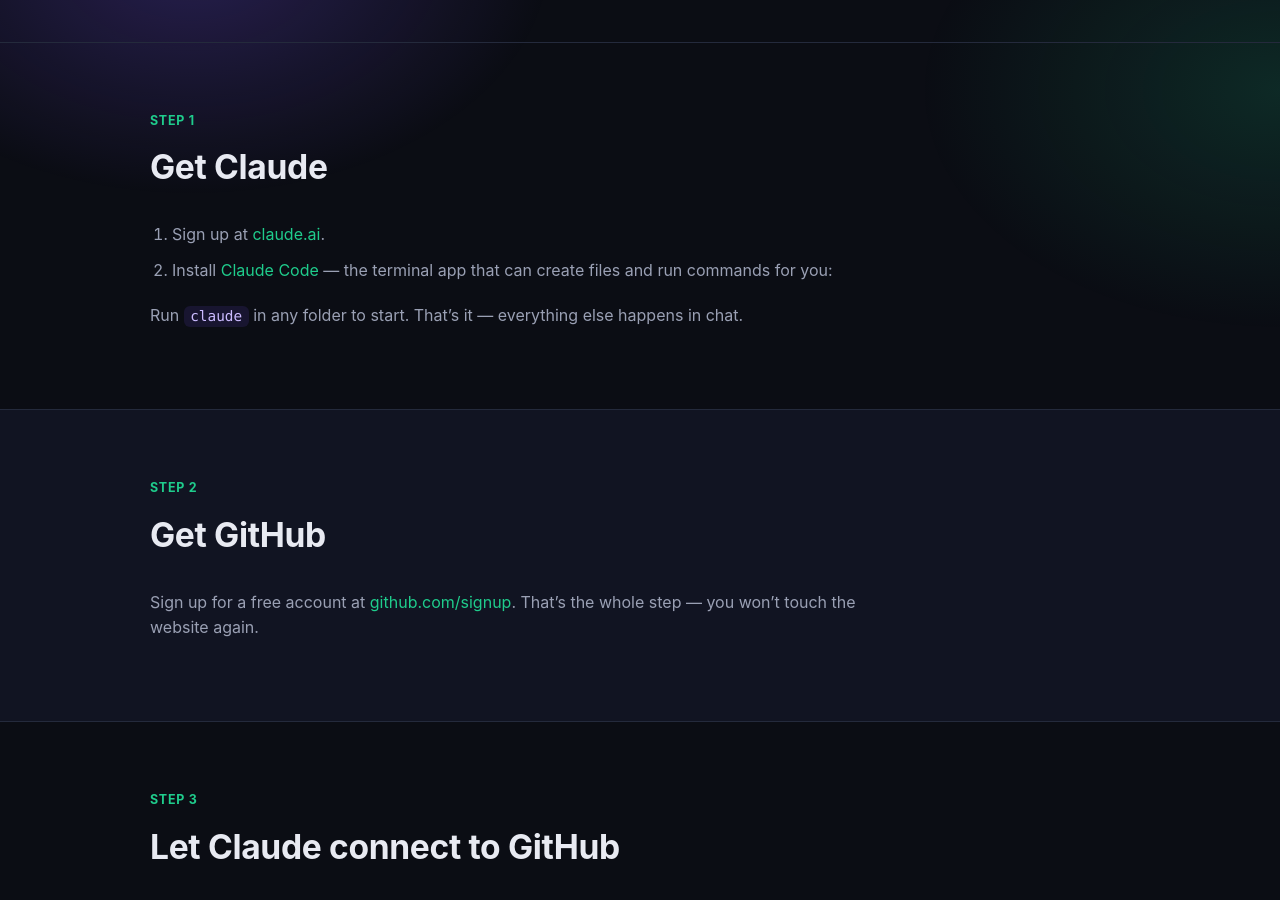
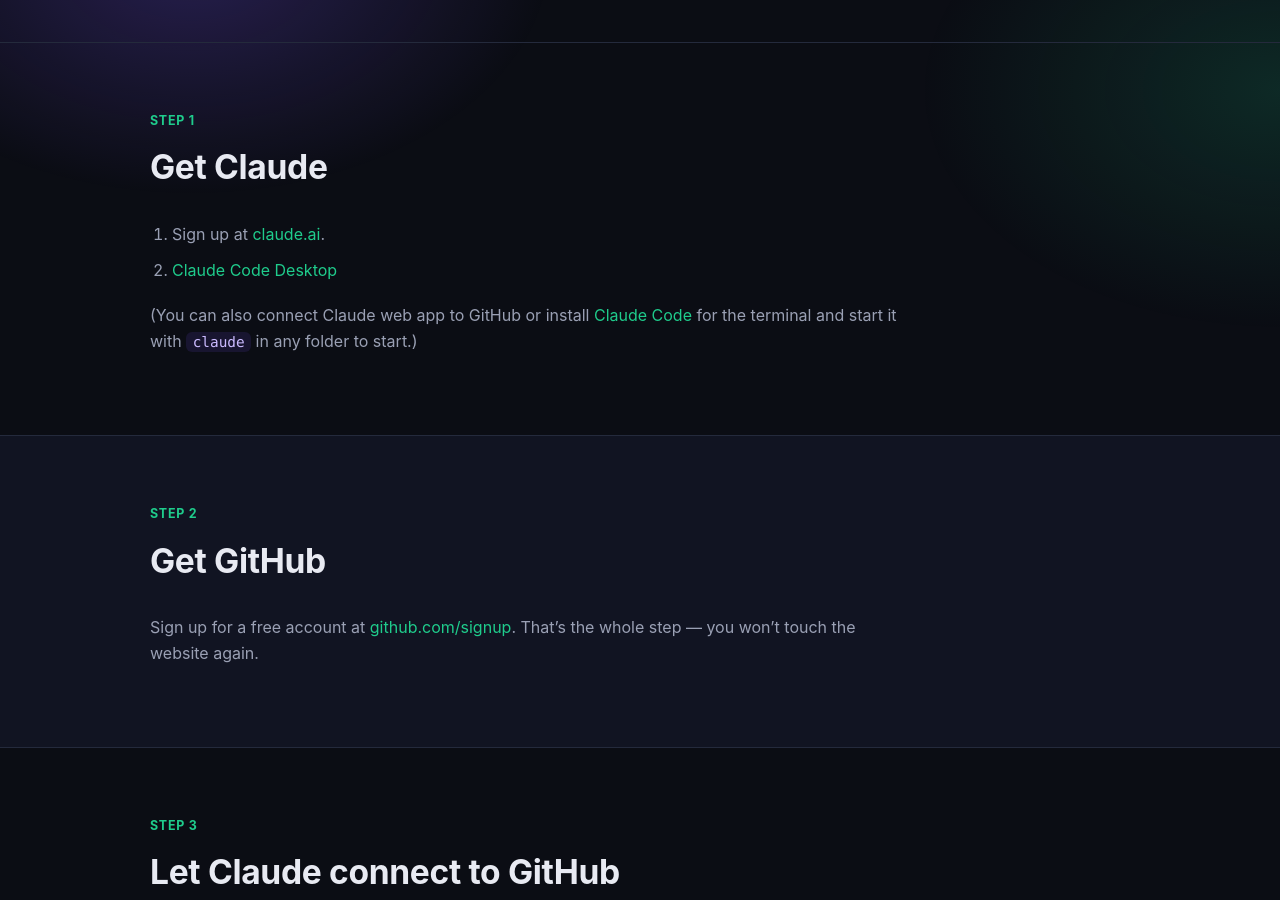
Before and after one commit to rolfrb/claude-github-pages-guide, a Jekyll site: the page built from index.md, in a window 1280 px wide and 900 px high, scrolled down 662 px. Built offline with Jekyll 4.4.1, drawn with Linux system fonts in a browser that asks for light colours.

Commit message:
Update index.md

```diff
--- a/index.md
+++ b/index.md
@@ -8,9 +8,9 @@
 {: #claude .step}
 
 1. Sign up at [claude.ai](https://claude.ai).
-2. Install [Claude Code](https://code.claude.com/docs/en/quickstart) — the terminal app that can create files and run commands for you:
+2. [Claude Code Desktop](https://code.claude.com/docs/en/desktop-quickstart)
 
-Run `claude` in any folder to start. That's it — everything else happens in chat.
+(You can also connect Claude web app to GitHub or install [Claude Code](https://code.claude.com/docs/en/quickstart) for the terminal and start it with `claude` in any folder to start.)
 
 ## Get GitHub
 {: #github .step .alt}
```
